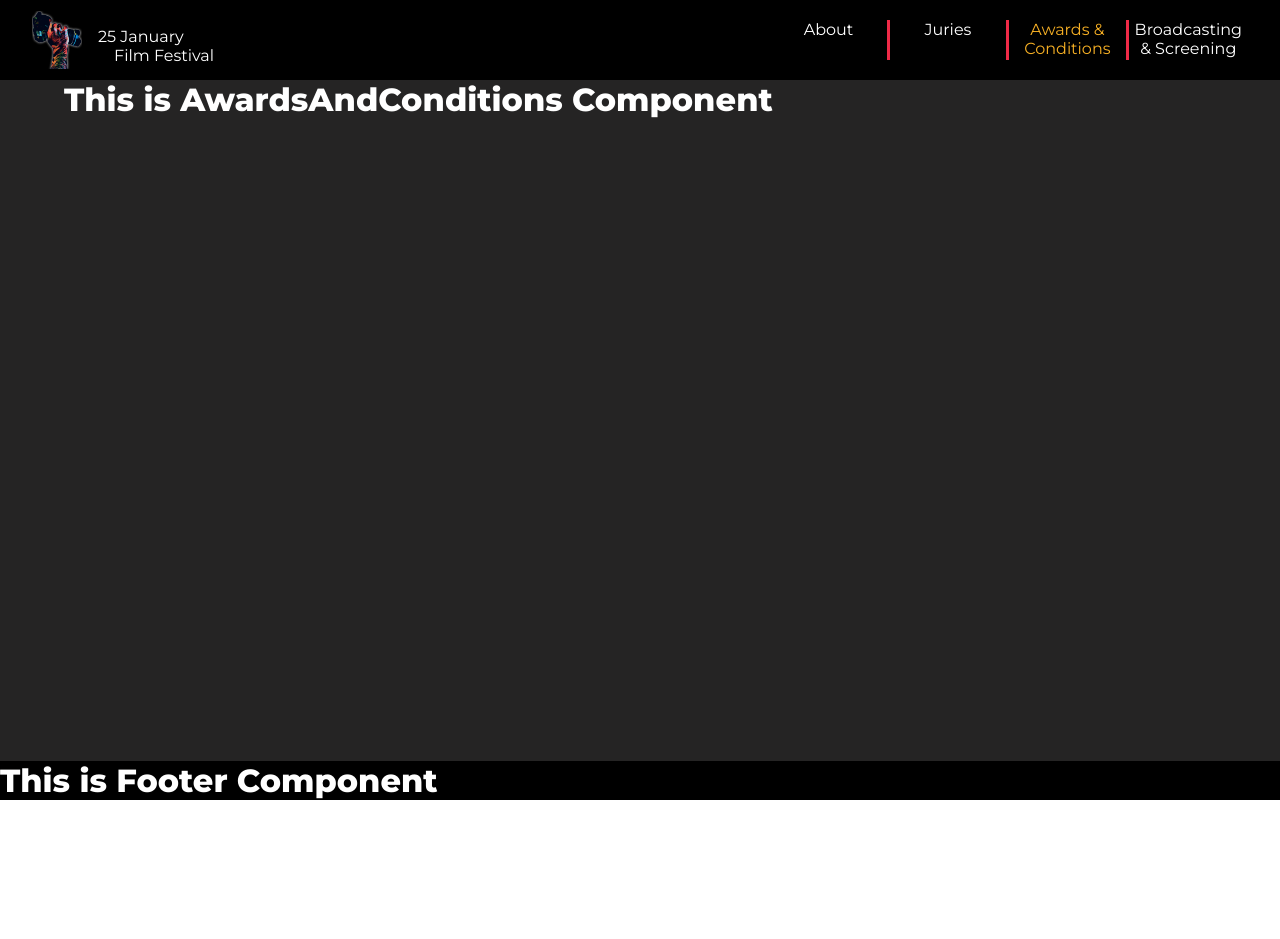
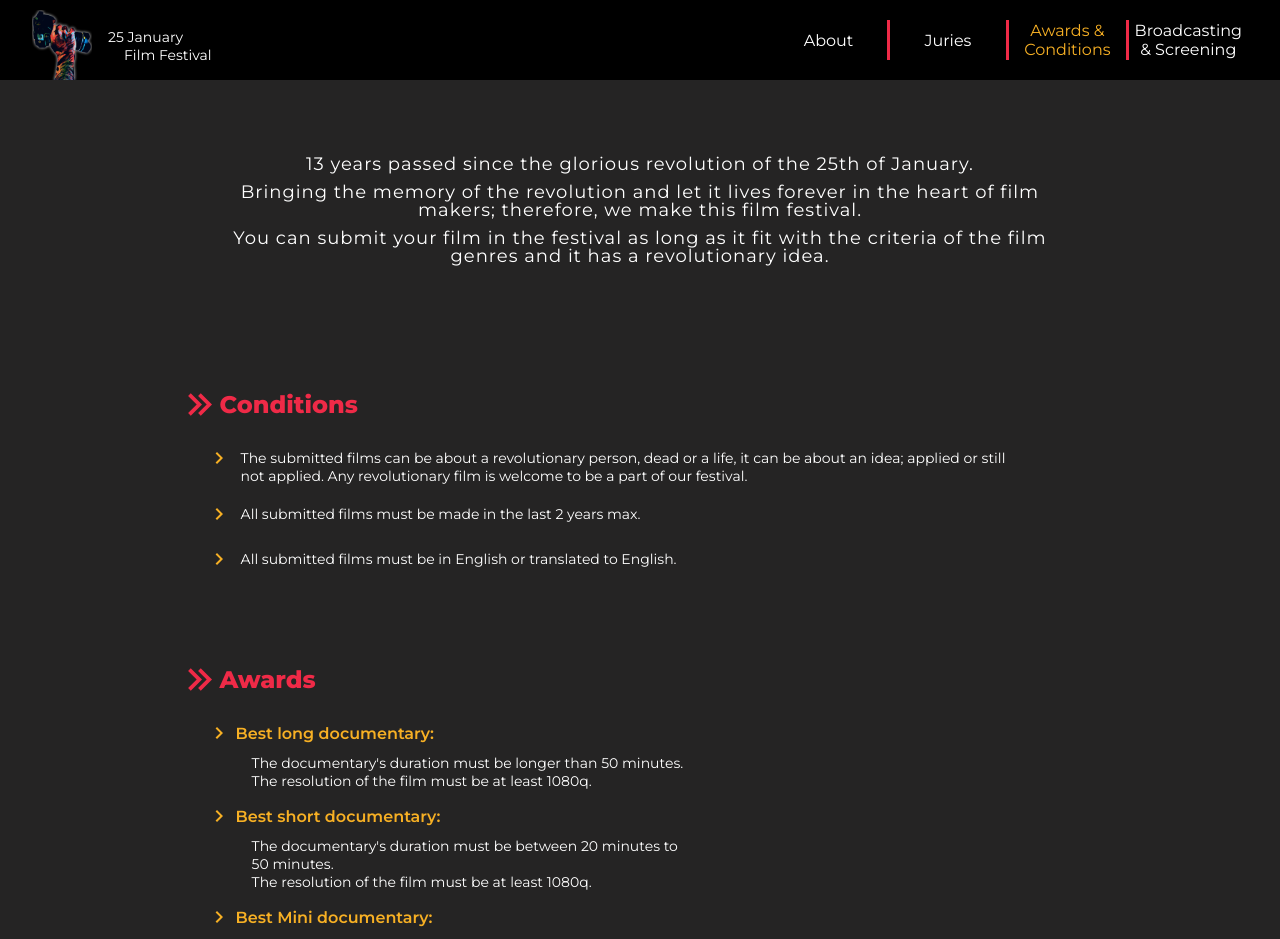
Before and after one commit to ObadaMoustafa/25-January-Film-Festival, a React (Create React App) app: page /awards-and-conditions in a window 1280 px wide. Shown: the top 939 px of the page. Before the commit the page ends 800 px from the top, so only its background shows below. Built offline with nearby package versions, Linux system fonts and the light colour scheme.

Commit message:
Creating Awards Page and adding alignment to the Navbar

```diff
--- a/src/components/navbar/Navbar.jsx
+++ b/src/components/navbar/Navbar.jsx
@@ -36,7 +36,7 @@ function Navbar() {
     <Box bgcolor="first.main">
       <div className="navbar">
         <NavLink to="/" className="logo-part">
-          <img src={logo} alt="logo" width={50} />
+          <img src={logo} alt="logo" width={60} />
           <p className="logo-text">
             25 January <br></br>{" "}
             <span className="logo-text-second">Film Festival</span>
--- a/src/components/navbar/navbar.css
+++ b/src/components/navbar/navbar.css
@@ -1,6 +1,12 @@
 * {
   text-decoration: none;
   list-style: none;
+}
+
+a {
+  display: flex;
+  align-items: center;
+  justify-content: center;
 }
 
 .navbar {
@@ -13,11 +19,13 @@
 
 .logo-part {
   display: flex;
+  height: 100%;
+  align-items: flex-end;
 }
 
 .logo-text {
   margin-left: 1rem;
-  margin-top: 1rem;
+  margin-bottom: 1rem;
 }
 .logo-text-second {
   margin-left: 1rem;
--- a/src/routes/awards-and-conditions/AwardsAndConditions.jsx
+++ b/src/routes/awards-and-conditions/AwardsAndConditions.jsx
@@ -1,9 +1,158 @@
-import React from "react";
+import React from 'react';
+import { Link } from 'react-router-dom';
+import ChevronRightIcon from '@mui/icons-material/ChevronRight';
+import './style.css';
 
 function AwardsAndConditions() {
-  //write code here
-
-  return <h1> This is AwardsAndConditions Component </h1>;
+  return (
+    <div className="main">
+      <div className="page-introduction">
+        <h2>
+          13 years passed since the glorious revolution of the 25th of January.
+        </h2>
+        <h2>
+          Bringing the memory of the revolution and let it lives forever in the
+          heart of film makers; therefore, we make this film festival.
+        </h2>
+        <h2>
+          You can submit your film in the festival as long as it fit with the
+          criteria of the film genres and it has a revolutionary idea.
+        </h2>
+      </div>
+      <div className="conditions-container">
+        <div className="title">
+          <span className="double-overlay">
+            <ChevronRightIcon className="double-arrow-1" />
+            <ChevronRightIcon className="double-arrow-2" />
+          </span>
+          <h2>Conditions</h2>
+        </div>
+        <ul className="description">
+          <li>
+            <span className="single-overlay">
+              <ChevronRightIcon className="single-arrow" />
+            </span>
+            <p>
+              The submitted films can be about a revolutionary person, dead or a
+              life, it can be about an idea; applied or still not applied. Any
+              revolutionary film is welcome to be a part of our festival.
+            </p>
+          </li>
+          <li>
+            <span className="single-overlay">
+              <ChevronRightIcon className="single-arrow" />
+            </span>
+            <p>All submitted films must be made in the last 2 years max.</p>
+          </li>
+          <li>
+            <span className="single-overlay">
+              <ChevronRightIcon className="single-arrow" />
+            </span>
+            <p>
+              All submitted films must be in English or translated to English.
+            </p>
+          </li>
+        </ul>
+      </div>
+      <div className="awards-container">
+        <div className="title">
+          <span className="double-overlay">
+            <ChevronRightIcon className="double-arrow-1" />
+            <ChevronRightIcon className="double-arrow-2" />
+          </span>
+          <h2>Awards</h2>
+        </div>
+        <ul className="description">
+          <li>
+            <span className="single-overlay">
+              <ChevronRightIcon className="single-arrow" />
+            </span>
+            <h5>Best long documentary:</h5>
+          </li>
+          <div className="paragraph">
+            <p>The documentary's duration must be longer than 50 minutes.</p>
+            <p>The resolution of the film must be at least 1080q.</p>
+          </div>
+          <li>
+            <span className="single-overlay">
+              <ChevronRightIcon className="single-arrow" />
+            </span>
+            <h5>Best short documentary:</h5>
+          </li>
+          <div className="paragraph">
+            <p>
+              The documentary's duration must be between 20 minutes to 50
+              minutes.
+            </p>
+            <p>The resolution of the film must be at least 1080q.</p>
+          </div>
+          <li>
+            <span className="single-overlay">
+              <ChevronRightIcon className="single-arrow" />
+            </span>
+            <h5>Best Mini documentary:</h5>
+          </li>
+          <div className="paragraph">
+            <p>The documentary's duration must be shorter than 20 minutes.</p>
+            <p>The resolution of the film must be at least 1080q.</p>
+          </div>
+          <li>
+            <span className="single-overlay">
+              <ChevronRightIcon className="single-arrow" />
+            </span>
+            <h5>Best feature film:</h5>
+          </li>
+          <div className="paragraph">
+            <p>The film's duration must be longer than 50 minutes.</p>
+            <p>The resolution of the film must be at least 1080q.</p>
+          </div>
+          <li>
+            <span className="single-overlay">
+              <ChevronRightIcon className="single-arrow" />
+            </span>
+            <h5>Best short feature film:</h5>
+          </li>
+          <div className="paragraph">
+            <p>The film's duration must be shorter than 50 minutes.</p>
+            <p>The resolution of the film must be at least 1080q.</p>
+          </div>
+          <li>
+            <span className="single-overlay">
+              <ChevronRightIcon className="single-arrow" />
+            </span>
+            <h5>Best short feature film:</h5>
+          </li>
+          <div className="paragraph">
+            <p>The film can be feature or documentary.</p>
+            <p>
+              The duration of the film or documentary must be shorter than 50
+              minutes.
+            </p>
+            <p>The resolution of the film must be at least 480q.</p>
+          </div>
+          <li>
+            <span className="single-overlay">
+              <ChevronRightIcon className="single-arrow" />
+            </span>
+            <h5>The revolutionary activities award:</h5>
+          </li>
+          <div className="paragraph">
+            <p>
+              This honouring award is given to any activist / organization, who
+              contribute in a revolutionary idea or movement. This award goes to
+              any person: dead, alive or detained. You can nominate any person
+              or organization you believe they deserve the award.
+            </p>
+          </div>
+        </ul>
+        <div className="btn-container">
+          <button className="nominate-btn">
+            <Link to={'/'}>Click here to nominate</Link>
+          </button>
+        </div>
+      </div>
+    </div>
+  );
 }
 
 export default AwardsAndConditions;
--- /dev/null
+++ b/src/routes/awards-and-conditions/style.css
@@ -0,0 +1,117 @@
+.main {
+  display: flex;
+  flex-direction: column;
+  width: 90%;
+  margin: auto;
+}
+
+.page-introduction {
+  display: flex;
+  flex-direction: column;
+  width: 80%;
+  margin: 70px auto;
+}
+
+.page-introduction h2 {
+  font-size: 18px;
+  font-weight: 500;
+  letter-spacing: 1px;
+  text-align: center;
+  padding: 5px;
+  line-height: 18px;
+}
+
+p {
+  font-size: 14px;
+}
+
+.conditions-container,
+.awards-container {
+  padding: 30px;
+}
+
+.conditions-container .title {
+  display: flex;
+  padding: 20px;
+}
+
+.double-overlay {
+  position: relative;
+  width: 30px;
+  height: 30px;
+  margin-right: 18px;
+  margin-top: -8px;
+}
+
+.double-overlay .double-arrow-1 {
+  position: absolute;
+  top: 0;
+  left: 0;
+  fill: var(--primary-color);
+  font-size: 45px;
+}
+
+.double-overlay .double-arrow-2 {
+  position: absolute;
+  top: 0;
+  left: 10px;
+  fill: var(--primary-color) !important;
+  font-size: 45px;
+}
+
+.title h2 {
+  color: var(--primary-color);
+}
+
+.description {
+  display: flex;
+  flex-direction: column;
+  width: 90%;
+}
+
+li {
+  display: flex;
+  margin: 10px 0 10px 55px;
+}
+
+.single-arrow {
+  margin: -3px 10px 0 0;
+  fill: var(--secondary-color) !important;
+  font-size: 35px;
+}
+
+.awards-container .title {
+  display: flex;
+  padding: 20px;
+}
+
+.awards-container h5 {
+  font-weight: 600;
+  font-size: 16px;
+  margin-left: -5px;
+  color: var(--secondary-color);
+}
+
+.paragraph {
+  width: 50%;
+  margin: -5px 0 7px 100px;
+  list-style: circle;
+}
+
+.btn-container {
+  display: flex;
+}
+
+.nominate-btn {
+  padding: 8px 16px;
+  font-weight: 600;
+  background-color: var(--primary-color);
+  border: none;
+  border-radius: 8px;
+  margin: 70px auto;
+  cursor: pointer;
+}
+
+.nominate-btn:hover {
+  background-color: #9e0c22;
+}
```
